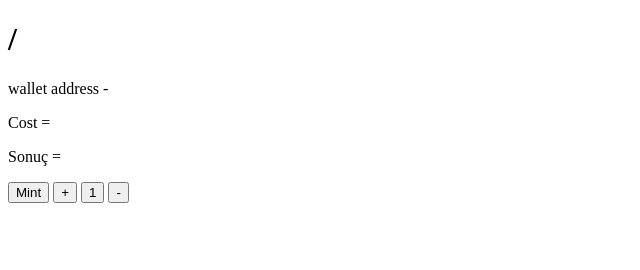
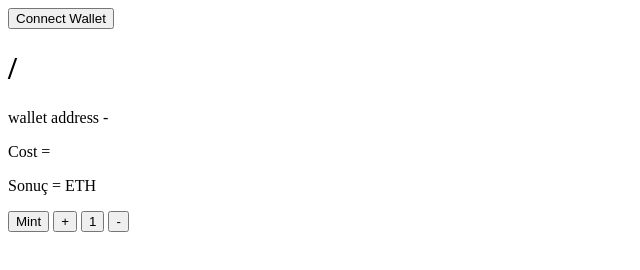
Before and after one commit to SirriusV1/Wallet-site-AltYap-, a website: page index.html in a window 1280 px wide. Shown: the whole page, without its empty margins (0-640 px from the left). Drawn offline with Linux system fonts and the light colour scheme.

Commit message:
Update index.html

```diff
--- a/index.html
+++ b/index.html
@@ -6,15 +6,17 @@
     <script src="https://unpkg.com/web3@latest/dist/web3.min.js"></script>
     </head>
         <body>
+            <button id="connect-wallet">Connect Wallet</button>
             <h1 class="total"><span id="ttsupply"></span>/<span id="maxsupply"></span></h1>
             <p>wallet address -<span id="wallet-address"></span></p>
             <p>Cost =<span id="cost"></span></p>
-            <p>Sonuç =<span id="newCost"></span></p>
+            <p>Sonuç =<span id="newCost"></span> ETH</p>
             <button id="mint">Mint</button>
 
-            <input type=button id="+" onclick="arttir()" value="+">
+
+            <input type=button id="arttir" onclick="arttir()" value="+">
             <input type=button id="sonuc" value="1">
-            <input type=button id="-" onclick="azalt()" value="-">
+            <input type=button id="azalt" onclick="azalt()" value="-">
 
 
 <script src="js/sayac.js"></script>
```
